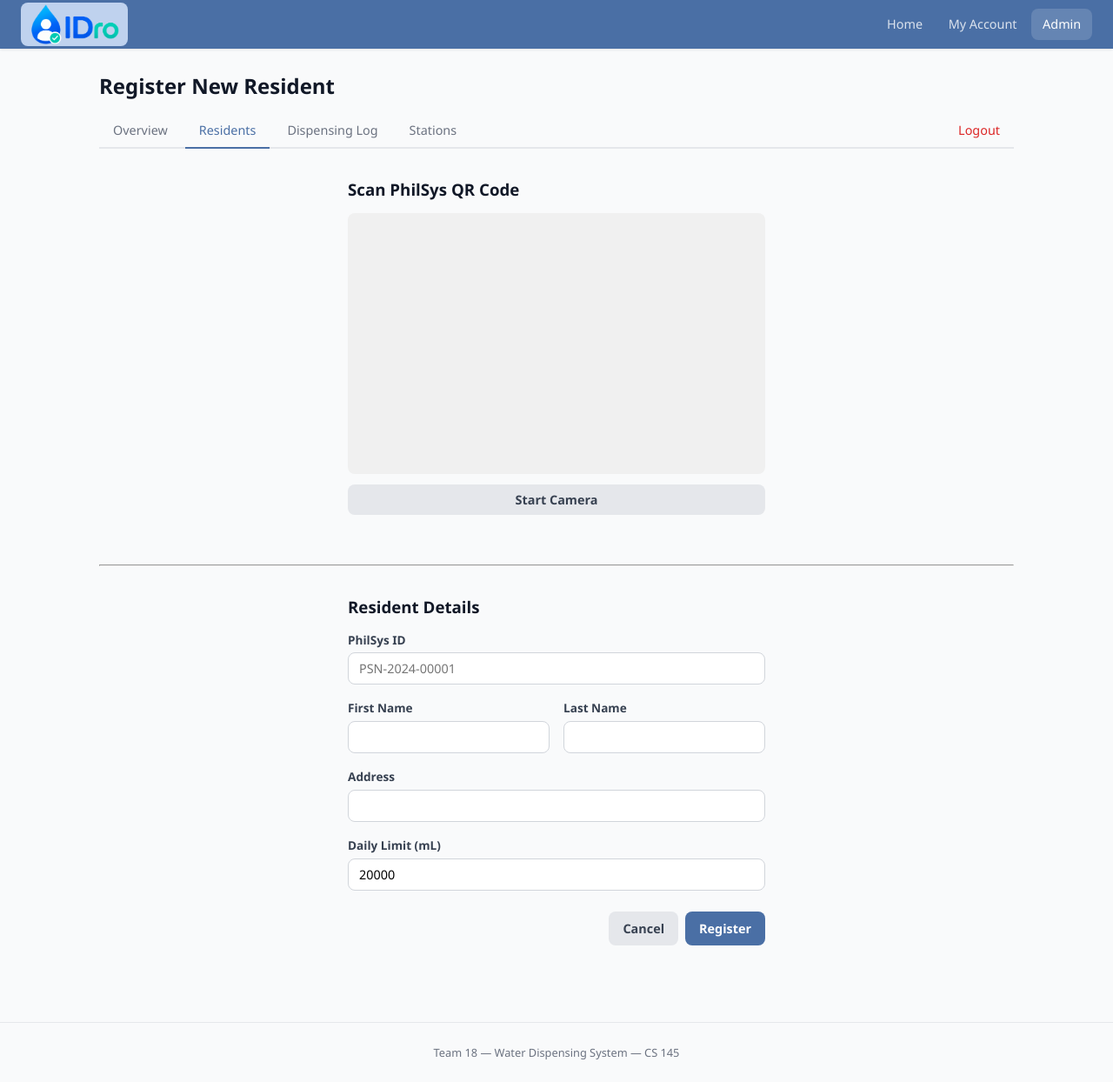
After one commit to lmgal/water-dispensing, a FastAPI app: template templates/admin/register_resident.html in a window 1280 px wide. The commit adds this page. Shown: the whole page at 87% size. Run offline with FastAPI, Linux system fonts and the light colour scheme; the template is opened without the code that fills it, so the values that code supplies are empty; some libraries are stand-ins or nearby versions.

Commit message:
update branding, resident registration, and admin UI
- Rebrand webapp name and logo to IDro
- Add QR camera scanning for resident registration
- Add duplicate PhilSys ID error handling on registration
- Add toggle visibility button for PhilSys ID column in admin residents table
- Fix cancel button to properly exit edit mode

```diff
--- /dev/null
+++ b/templates/admin/register_resident.html
@@ -0,0 +1,178 @@
+{% extends "base.html" %}
+{% block title %}Register Resident &mdash; AquaTrack{% endblock %}
+{% block nav_admin %}active{% endblock %}
+{% block content %}
+<div id="admin-content">
+<div class="admin-header">
+  <h1>Register New Resident</h1>
+  <nav class="admin-nav">
+    <a href="/admin" class="admin-tab">Overview</a>
+    <a href="/admin/residents" class="admin-tab active">Residents</a>
+    <a href="/admin/dispensing" class="admin-tab">Dispensing Log</a>
+    <a href="/admin/stations" class="admin-tab">Stations</a>
+    <a href="/admin/logout" class="admin-tab admin-logout">Logout</a>
+  </nav>
+</div>
+
+<div class="section" x-data="{
+  scanning: false,
+  scanStatus: '',
+  reader: null,
+
+  startScan() {
+    this.scanStatus = 'Starting camera…';
+    const readerEl = document.getElementById('qr-register-reader');
+    readerEl.innerHTML = '';
+    this.reader = new Html5Qrcode('qr-register-reader');
+    this.reader.start(
+      { facingMode: 'environment' },
+      { fps: 10, qrbox: { width: 240, height: 240 } },
+      (decodedText) => {
+        this.scanStatus = 'QR detected! Filling form…';
+        this.stopScan();
+        this.fillForm(decodedText);
+      },
+      () => {}
+    ).then(() => {
+      this.scanning = true;
+      this.scanStatus = 'Point camera at PhilSys QR code.';
+    }).catch((err) => {
+      this.scanStatus = 'Camera error: ' + err;
+      this.scanning = false;
+    });
+  },
+
+  stopScan() {
+    if (this.reader) {
+      this.reader.stop().catch(() => {});
+      this.reader = null;
+    }
+    this.scanning = false;
+    const readerEl = document.getElementById('qr-register-reader');
+    if (readerEl) readerEl.innerHTML = '';
+  },
+
+  fillForm(qrText) {
+    try {
+      const data = JSON.parse(qrText);
+
+      // Fill PhilSys ID
+      const philsysField = document.querySelector('[name=philsys_id]');
+      if (philsysField) philsysField.value = data.uin || data.individualId || data.id || '';
+
+      // Fill name
+      if (data.name) {
+        const parts = data.name.trim().split(/\s+/);
+        const firstField = document.querySelector('[name=first_name]');
+        const lastField = document.querySelector('[name=last_name]');
+        if (firstField) firstField.value = parts.slice(0, -1).join(' ') || '';
+        if (lastField) lastField.value = parts[parts.length - 1] || '';
+      } else {
+        const firstField = document.querySelector('[name=first_name]');
+        const lastField = document.querySelector('[name=last_name]');
+        if (firstField) firstField.value = data.firstName || '';
+        if (lastField) lastField.value = data.lastName || '';
+      }
+
+      // Fill address
+      const addressField = document.querySelector('[name=address]');
+      if (addressField) {
+        const addressParts = [
+          data.address_line1,
+          data.address_line2,
+          data.address_line3,
+          data.zone,
+          data.location1,
+        ].filter(Boolean);
+        addressField.value = addressParts.join(', ') || data.address || '';
+      }
+
+      this.scanStatus = 'Form filled! Review and click Register.';
+    } catch (e) {
+      this.scanStatus = 'Invalid QR format. Please try again.';
+    }
+  }
+}">
+
+  <!-- QR Scanner -->
+  <div style="max-width: 480px; margin: 0 auto 2rem auto;">
+    <h3 style="margin-bottom: 0.75rem;">Scan PhilSys QR Code</h3>
+
+    <!-- Camera view — always rendered -->
+    <div id="qr-register-reader"
+         style="width: 100%; min-height: 300px; background: #f0f0f0; border-radius: 8px; overflow: hidden;">
+    </div>
+
+    <div style="text-align: center; margin-top: 0.75rem;">
+      <button type="button"
+              class="btn btn-secondary"
+              @click="startScan()"
+              x-show="!scanning"
+              style="width: 100%;">
+        Start Camera
+      </button>
+      <button type="button"
+              class="btn btn-secondary"
+              @click="stopScan()"
+              x-show="scanning"
+              style="width: 100%;">
+        Stop Camera
+      </button>
+    </div>
+
+    <p x-text="scanStatus"
+       style="text-align: center; font-size: 0.85rem; margin-top: 0.5rem; min-height: 1.2em; color: #666;">
+    </p>
+  </div>
+
+  <hr style="margin-bottom: 2rem;">
+
+  <!-- Registration Form -->
+  <div style="max-width: 480px; margin: 0 auto;">
+    <h3 style="margin-bottom: 0.75rem;">Resident Details</h3>
+    {% if error %}
+        <div style="
+        background: #fee2e2;
+        border: 1px solid #f87171;
+        color: #b91c1c;
+        padding: 0.75rem 1rem;
+        border-radius: 6px;
+        margin-bottom: 1rem;
+        font-size: 0.9rem;">
+        ⚠️ {{ error }}
+        </div>
+    {% endif %}
+    <form action="/admin/residents/register" method="post" class="form-stack">
+      <div class="form-group">
+        <label>PhilSys ID</label>
+        <input type="text" name="philsys_id" required class="input" placeholder="PSN-2024-00001">
+      </div>
+      <div class="form-row">
+        <div class="form-group">
+          <label>First Name</label>
+          <input type="text" name="first_name" required class="input">
+        </div>
+        <div class="form-group">
+          <label>Last Name</label>
+          <input type="text" name="last_name" required class="input">
+        </div>
+      </div>
+      <div class="form-group">
+        <label>Address</label>
+        <input type="text" name="address" class="input">
+      </div>
+      <div class="form-group">
+        <label>Daily Limit (mL)</label>
+        <input type="number" name="daily_limit_ml" value="20000" class="input">
+      </div>
+      <div class="form-actions">
+        <a href="/admin/residents" class="btn btn-secondary">Cancel</a>
+        <button type="submit" class="btn btn-primary">Register</button>
+      </div>
+    </form>
+  </div>
+
+</div>
+
+<script src="https://unpkg.com/html5-qrcode@2.3.8/html5-qrcode.min.js"></script>
+{% endblock %}
--- a/templates/base.html
+++ b/templates/base.html
@@ -12,8 +12,8 @@
 <body>
   <nav class="navbar">
     <div class="nav-brand">
-      <svg width="28" height="28" viewBox="0 0 24 24" fill="none" stroke="currentColor" stroke-width="2"><path d="M12 2L6 8v6a6 6 0 0012 0V8z"/></svg>
-      <span>AquaTrack</span>
+      <img src="/static/IDro_logo.png" alt="IDro" style="height:50px;width:auto;background:#BFD2EE;border-radius:8px;padding:2px 4px;">
+      <span></span>
     </div>
     <div class="nav-links">
       <a href="/" class="nav-link {% block nav_home %}{% endblock %}">Home</a>
--- a/templates/index.html
+++ b/templates/index.html
@@ -1,9 +1,10 @@
 {% extends "base.html" %}
-{% block title %}AquaTrack &mdash; Water Dispensing System{% endblock %}
+{% block title %}IDro &mdash; Water Dispensing System{% endblock %}
 {% block nav_home %}active{% endblock %}
 
 {% block content %}
 <div class="hero">
+  <img src="/static/IDro_logo.png" alt="IDro" style="height:100px;width:auto;margin-bottom:0.5rem;">
   <h1>Water Dispensing System</h1>
   <p class="hero-sub">Real-time station monitoring and dispensing tracker</p>
   <div class="stats-row">
--- a/templates/partials/resident_form.html
+++ b/templates/partials/resident_form.html
@@ -14,8 +14,9 @@
       <div class="inline-actions">
         <button type="submit" class="btn btn-sm btn-primary">Save</button>
         <button type="button" class="btn btn-sm btn-secondary"
-                hx-get="/admin/residents/search?q="
-                hx-target="#resident-tbody">Cancel</button>
+          hx-get="/admin/residents/{{ r.id }}/row"
+          hx-target="#resident-{{ r.id }}"
+          hx-swap="outerHTML">Cancel</button>
       </div>
     </form>
   </td>
```
Also changed, not shown: routers/admin.py (+47 -0 lines), static/style.css (+27 -0 lines), templates/admin/residents.html (+4 -42 lines), templates/partials/resident_row.html (+11 -1 lines), users.txt (added, +13 -0 lines), static/IDro.png (added), static/IDro_logo.png (added), static/IDro_v2.png (added).
